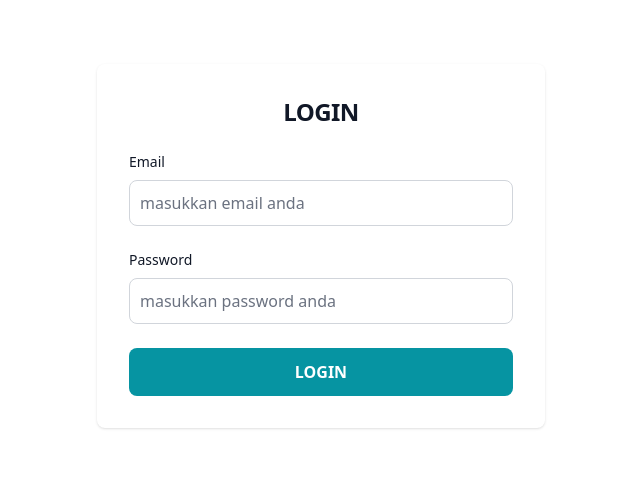
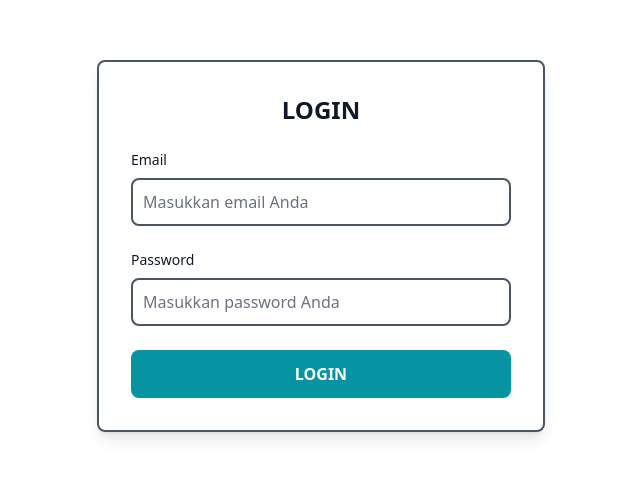
Before and after one commit to projectbinusa/portofoliomranggen-client, a React (Vite) app: page /login in a window 1280 px wide. Shown: the part 186-664 px from the top of the page, without its empty margins (319-959 px from the left). Built offline with nearby package versions, Linux system fonts and the light colour scheme.

Commit message:
Login Register TambahPesanan

```diff
--- a/package.json
+++ b/package.json
@@ -14,7 +14,7 @@
     "@fortawesome/free-solid-svg-icons": "^6.7.2",
     "@fortawesome/react-fontawesome": "^0.2.2",
     "axios": "^1.7.9",
-    "flowbite": "^1.0.0",
+    "flowbite": "^1.8.1",
     "framer-motion": "^12.1.0",
     "lucide-react": "^0.474.0",
     "react": "^18.3.1",
--- a/src/Pesanan/TambahPesanan.jsx
+++ b/src/Pesanan/TambahPesanan.jsx
@@ -31,7 +31,7 @@ const TambahPesanan = () => {
     <div className="flex min-h-screen">
       <Sidebar /> {/* Sidebar dipanggil di sini */}
       <div className="flex-1 flex items-center justify-center">
-        <div className="bg-white p-6 rounded-lg shadow-md w-full max-w-md">
+        <div className="bg-white p-6 rounded-lg shadow-md w-full max-w-md border-2 border-gray-600">
           <h2 className="text-xl font-bold mb-4 text-gray-700">Tambah Pesanan</h2>
           <form onSubmit={handleSubmit} className="space-y-6">
             {/* Nama Produk */}
@@ -42,7 +42,7 @@ const TambahPesanan = () => {
                 name="produk"
                 value={formData.produk}
                 onChange={handleChange}
-                className="w-full p-2 border rounded-lg focus:outline-none focus:ring-2 focus:ring-blue-400"
+                className="w-full p-2 border-2 border-gray-600 rounded-lg focus:outline-none focus:ring-2 focus:ring-blue-400"
                 placeholder="Masukkan nama pesanan"
               />
             </div>
@@ -54,7 +54,7 @@ const TambahPesanan = () => {
                 name="jumlah"
                 value={formData.jumlah}
                 onChange={handleChange}
-                className="w-full p-2 border rounded-lg focus:outline-none focus:ring-2 focus:ring-blue-400"
+                className="w-full p-2 border-2 border-gray-600 rounded-lg focus:outline-none focus:ring-2 focus:ring-blue-400"
                 placeholder="Masukkan jumlah pesanan"
               />
             </div>
@@ -65,21 +65,21 @@ const TambahPesanan = () => {
                 type="file"
                 name="foto"
                 onChange={handleChange}
-                className="w-full p-2 border rounded-lg focus:outline-none focus:ring-2 focus:ring-blue-400"
+                className="w-full p-2 border-2 border-gray-600 rounded-lg focus:outline-none focus:ring-2 focus:ring-blue-400"
               />
             </div>
             {/* Tombol */}
             <div className="flex justify-between">
               <button
                 type="button"
-                className="submit-left bg-gray-500 text-white p-2 rounded-lg hover:bg-gray-600"
+                className="submit-left bg-gray-500 text-white p-2 rounded-lg hover:bg-gray-600 border-2 border-gray-600"
                 onClick={() => navigate("/dashboard")}
               >
                 <FontAwesomeIcon icon={faArrowLeft} />
               </button>
               <button
                 type="submit"
-                className="submit-button bg-blue-500 text-white p-2 rounded-lg hover:bg-blue-600"
+                className="submit-button bg-blue-500 text-white p-2 rounded-lg hover:bg-blue-600 border-2 border-gray-600"
               >
                 <FontAwesomeIcon icon={faFloppyDisk} />
               </button>
--- a/src/page/Login.jsx
+++ b/src/page/Login.jsx
@@ -2,6 +2,7 @@ import axios from "axios";
 import React, { useState } from "react";
 import Swal from "sweetalert2";
 import { useNavigate } from "react-router-dom";
+import { API_LOGIN } from "../utils/BaseUrl";
 
 const Login = () => {
   const [email, setEmail] = useState("");
@@ -11,24 +12,24 @@ const Login = () => {
   const handleLogin = async (e) => {
     e.preventDefault();
     try {
-      const response = await axios.post("/api/login", { email, password });
-      if (response.data.success) {
-        Swal.fire("Success!", "You have logged in successfully.", "success");
-        navigate("/dashboard");  // Ganti sesuai rute yang sesuai
-      } else {
-        Swal.fire("Error", "Invalid credentials", "error");
+      const response = await axios.post(`${API_LOGIN}/login`, { email, password });
+
+      if (response.status === 200) {
+        localStorage.setItem("token", response.data.token);
+        Swal.fire("Success!", "Login berhasil.", "success");
+        navigate("/dashboard");
       }
     } catch (error) {
-      Swal.fire("Error", "Something went wrong. Please try again.", "error");
+      Swal.fire("Error", error.response?.data || "Login gagal. Coba lagi.", "error");
     }
   };
 
   return (
     <section className="dark:bg-gray-900">
       <div className="flex flex-col items-center justify-center px-6 py-8 mx-auto md:h-screen lg:py-0">
-        <div className="w-full rounded-lg shadow dark:border md:mt-0 sm:max-w-md xl:p-0 dark:bg-gray-800 dark:border-gray-700">
+        <div className="w-full rounded-lg shadow-lg border-2 border-gray-600 dark:border-gray-700 md:mt-0 sm:max-w-md xl:p-0 dark:bg-gray-800">
           <div className="p-6 space-y-4 md:space-y-6 sm:p-8">
-            <h1 className="text-xl font-bold leading-tight tracking-tight text-gray-900 md:text-2xl dark:text-white">
+            <h1 className="text-xl font-bold text-gray-900 md:text-2xl dark:text-white">
               LOGIN
             </h1>
             <form className="space-y-4 md:space-y-6" onSubmit={handleLogin}>
@@ -36,10 +37,9 @@ const Login = () => {
                 <label htmlFor="email" className="block mb-2 text-sm font-medium text-gray-900 dark:text-white">Email</label>
                 <input
                   type="email"
-                  name="email"
                   id="email"
-                  className="border border-gray-300 text-gray-900 rounded-lg focus:ring-primary-600 focus:border-primary-600 block w-full p-2.5 dark:bg-gray-700 dark:border-gray-600 dark:placeholder-gray-400 dark:text-white dark:focus:ring-blue-500 dark:focus:border-blue-500"
-                  placeholder="masukkan email anda"
+                  className="border-2 border-gray-600 text-gray-900 rounded-lg block w-full p-2.5 dark:bg-gray-700 dark:border-gray-500"
+                  placeholder="Masukkan email Anda"
                   required
                   value={email}
                   onChange={(e) => setEmail(e.target.value)}
@@ -49,10 +49,9 @@ const Login = () => {
                 <label htmlFor="password" className="block mb-2 text-sm font-medium text-gray-900 dark:text-white">Password</label>
                 <input
                   type="password"
-                  name="password"
                   id="password"
-                  placeholder="masukkan password anda"
-                  className="border border-gray-300 text-gray-900 rounded-lg focus:ring-primary-600 focus:border-primary-600 block w-full p-2.5 dark:bg-gray-700 dark:border-gray-600 dark:placeholder-gray-400 dark:text-white dark:focus:ring-blue-500 dark:focus:border-blue-500"
+                  placeholder="Masukkan password Anda"
+                  className="border-2 border-gray-600 text-gray-900 rounded-lg block w-full p-2.5 dark:bg-gray-700 dark:border-gray-500"
                   required
                   value={password}
                   onChange={(e) => setPassword(e.target.value)}
@@ -60,7 +59,7 @@ const Login = () => {
               </div>
               <button
                 type="submit"
-                className="w-full bg-teal-500 text-white py-3 rounded-lg font-semibold hover:bg-teal-400 transition duration-300"
+                className="w-full bg-teal-500 text-white py-3 rounded-lg font-semibold hover:bg-teal-400"
               >
                 LOGIN
               </button>
--- a/src/page/Register.jsx
+++ b/src/page/Register.jsx
@@ -2,6 +2,7 @@ import axios from "axios";
 import React, { useState } from "react";
 import Swal from "sweetalert2";
 import { useNavigate } from "react-router-dom";
+import { API_REGISTER } from "../utils/BaseUrl";
 
 const Register = () => {
   const [formData, setFormData] = useState({
@@ -51,7 +52,7 @@ const Register = () => {
 
   return (
     <div className="min-h-screen flex items-center justify-center">
-      <div className="bg-white shadow-lg rounded-lg p-8 max-w-md w-full">
+      <div className="bg-white shadow-lg rounded-lg p-8 max-w-md w-full border-2 border-gray-600">
         <h2 className="text-3xl font-semibold text-center text-gray-800 mb-6">REGISTER</h2>
         <form className="space-y-6" onSubmit={handleSubmit}>
           <div className="flex flex-col items-start">
@@ -63,7 +64,7 @@ const Register = () => {
               id="name"
               name="name"
               placeholder="Masukkan nama lengkap Anda"
-              className="w-full px-4 py-2 border rounded-lg focus:outline-none focus:ring-2 focus:ring-teal-500"
+              className="w-full px-4 py-2 border-2 border-gray-600 rounded-lg focus:outline-none focus:ring-2 focus:ring-teal-500"
               value={formData.name}
               onChange={handleChange}
               required
@@ -78,7 +79,7 @@ const Register = () => {
               id="email"
               name="email"
               placeholder="Masukkan email Anda"
-              className="w-full px-4 py-2 border rounded-lg focus:outline-none focus:ring-2 focus:ring-teal-500"
+              className="w-full px-4 py-2 border-2 border-gray-600 rounded-lg focus:outline-none focus:ring-2 focus:ring-teal-500"
               value={formData.email}
               onChange={handleChange}
               required
@@ -93,7 +94,7 @@ const Register = () => {
               id="password"
               name="password"
               placeholder="Masukkan password Anda"
-              className="w-full px-4 py-2 border rounded-lg focus:outline-none focus:ring-2 focus:ring-teal-500"
+              className="w-full px-4 py-2 border-2 border-gray-600 rounded-lg focus:outline-none focus:ring-2 focus:ring-teal-500"
               value={formData.password}
               onChange={handleChange}
               required
--- a/src/utils/BaseUrl.js
+++ b/src/utils/BaseUrl.js
@@ -2,3 +2,5 @@ const url = "http://localhost:4321/api";
 
 export const API_STAFF= `${url}/staff`;
 export const API_GURU= `${url}/admin/guru`;
+export const API_REGISTER= `${url}/admin`;
+export const API_LOGIN= `${url}`;
```
Also changed, not shown: 1 other file (tests, documents, lock files or other folders).
